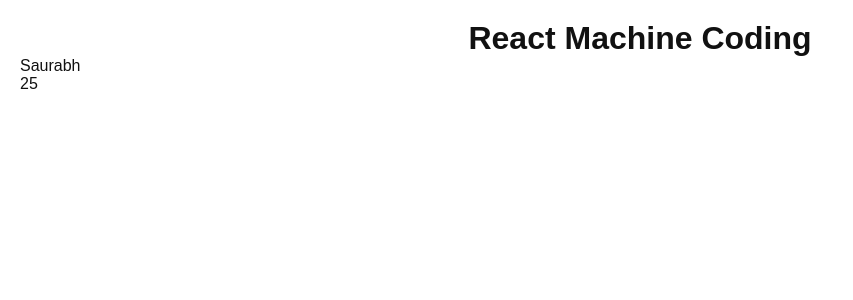
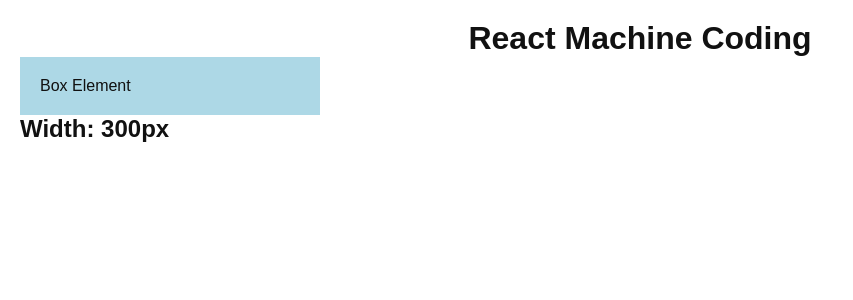
Before and after one commit to Saurabh884/react-machine-coding, a React (Vite) app: page / in a window 1280 px wide. Shown: the top 300 px of the page, without its empty margins (0-853 px from the left). Built offline with nearby package versions, Linux system fonts and the light colour scheme.

Commit message:
feat: Created uselayouteffect usage

```diff
--- a/src/App.tsx
+++ b/src/App.tsx
@@ -1,13 +1,23 @@
 import "./App.css";
-import ContextUser from "./applications/context-user";
+import UseLayoutEffect from "./applications/uselayout-effect";
 
 function App() {
   return (
     <div className="app">
       <h1 className="main-header">React Machine Coding</h1>
-      <ContextUser />
+      <UseLayoutEffect />
     </div>
   );
 }
 
 export default App;
+
+// Component renders
+//       ↓
+// DOM created
+//       ↓
+// useLayoutEffect runs
+//       ↓
+// Width measured
+//       ↓
+// Browser paints screen
--- /dev/null
+++ b/src/applications/uselayout-effect/components/UseLayoutEffect.tsx
@@ -0,0 +1,32 @@
+import { useLayoutEffect, useRef, useState } from "react";
+
+const UseLayoutEffect = () => {
+  const boxRef = useRef<HTMLDivElement | null>(null);
+
+  const [width, setWidth] = useState<number>(0);
+
+  useLayoutEffect(() => {
+    if (boxRef.current) {
+      setWidth(boxRef.current.offsetWidth);
+    }
+  }, []);
+
+  return (
+    <div>
+      <div
+        ref={boxRef}
+        style={{
+          width: "300px",
+          padding: "20px",
+          background: "lightblue",
+        }}
+      >
+        Box Element
+      </div>
+
+      <h2>Width: {width}px</h2>
+    </div>
+  );
+};
+
+export default UseLayoutEffect;
--- /dev/null
+++ b/src/applications/uselayout-effect/index.ts
@@ -0,0 +1 @@
+export { default } from "./components/UseLayoutEffect";
--- a/src/main.tsx
+++ b/src/main.tsx
@@ -2,12 +2,10 @@ import { StrictMode } from "react";
 import { createRoot } from "react-dom/client";
 import "./index.css";
 import App from "./App.tsx";
-import UserProvider from "./context/UserProvider.tsx";
+// import UserProvider from "./context/UserProvider.tsx";
 
 createRoot(document.getElementById("root")!).render(
   <StrictMode>
-    <UserProvider>
-      <App />
-    </UserProvider>
+    <App />
   </StrictMode>,
 );
```
